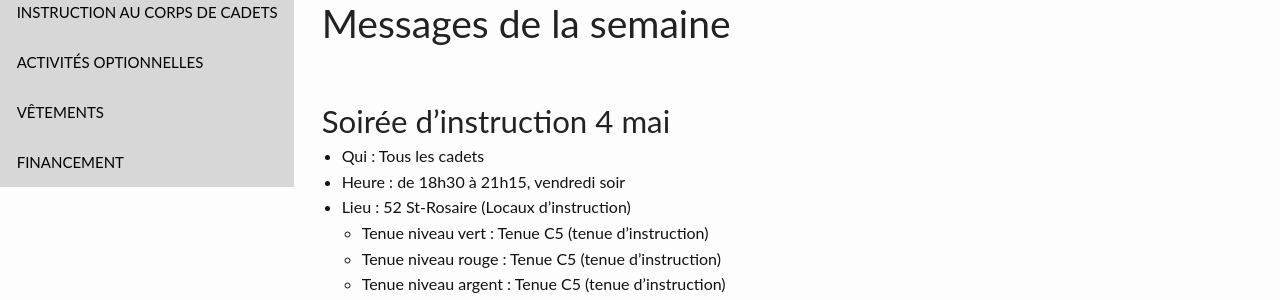
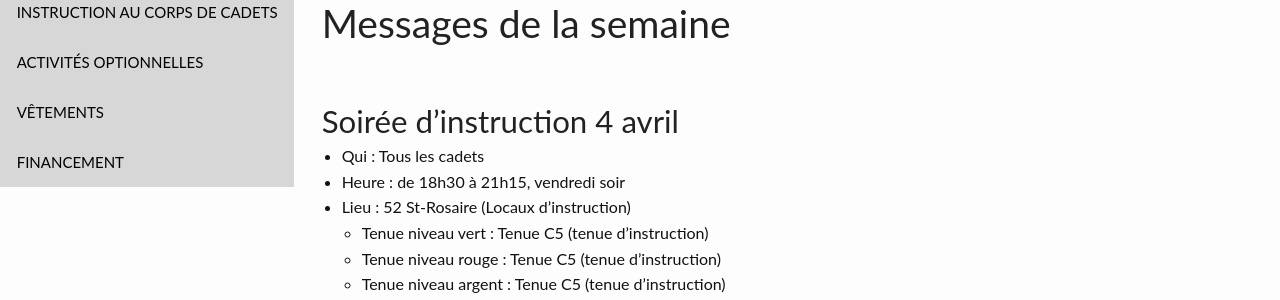
Before and after one commit to CC2920/web, a Jekyll site: the page built from pages/communications.md, in a window 1280 px wide and 900 px high. Shown: the part 213-513 px from the top of the window. Built offline with Jekyll 4.4.1, drawn with Linux system fonts in a browser that asks for light colours; comment, search, counter and statistics services are not loaded.

Commit message:
correction de date

```diff
--- a/_communications/messages.md
+++ b/_communications/messages.md
@@ -3,7 +3,7 @@ title:  "Messages de la semaine"
 layout: "messages"
 ---
 
-## Soirée d'instruction 4 mai
+## Soirée d'instruction 4 avril
 - Qui : Tous les cadets
 - Heure : de 18h30 à 21h15, vendredi soir
 - Lieu : 52 St-Rosaire (Locaux d'instruction)
```
